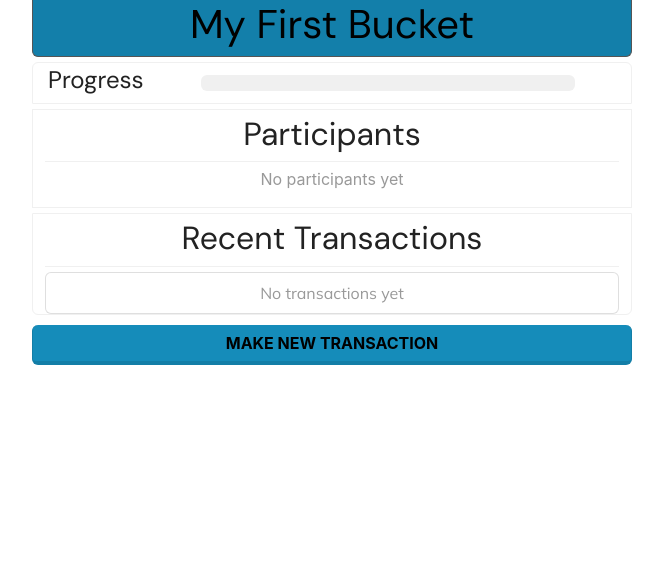
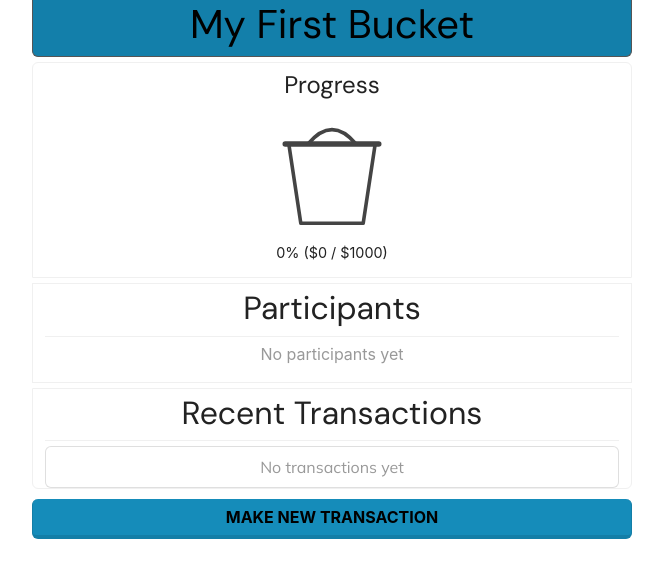
Before and after one commit to VCU-257/iteration-2-build-with-style-group-10, a React (Create React App) app: page / in a window 1280 px wide. Shown: the top 578 px of the page, without its empty margins (308-971 px from the left). Built offline with nearby package versions, Linux system fonts and the light colour scheme.

Commit message:
Updated bucket progress to be a bucket animation.

```diff
--- a/src/components/BucketProgress.js
+++ b/src/components/BucketProgress.js
@@ -1,31 +1,75 @@
 function BucketProgress({ totalContributed, bucketGoal }) {
   const pct = Math.min(100, Math.round((totalContributed / bucketGoal) * 100));
 
+  // Interior bucket coordinates within the SVG viewBox
+  const rimY = 30;
+  const bottomY = 96;
+  const interiorHeight = bottomY - rimY;
+  const waterHeight = (pct / 100) * interiorHeight;
+  const waterY = bottomY - waterHeight;
+
   return (
-    <div id="bucket-progress" className="container-fluid border border-secondary rounded-top" style={{ margin: '5px 0px 5px 0px' }}>
-      <div className="row">
-        <h4 className="col-3" style={{ margin: '3px' }}>Progress</h4>
-        <div className="col-8">
-          <div
-            id="bucket-progress-bar"
-            className="progress"
-            role="progressbar"
-            aria-label="bucket progress"
-            aria-valuenow={pct}
-            aria-valuemin="0"
-            aria-valuemax="100"
-            style={{ margin: '1em 0px 1em 0px' }}
-          >
-            <div
-              id="bucket-progress-fill"
-              className="progress-bar text-bg-primary progress-bar-striped progress-bar-animated"
-              style={{ width: pct + '%' }}
-            >
-              {pct}% (${totalContributed} / ${bucketGoal})
-            </div>
-          </div>
-        </div>
-      </div>
+    <div
+      id="bucket-progress"
+      className="container-fluid border border-secondary rounded-top text-center"
+      style={{ margin: '5px 0px 5px 0px', padding: '8px 0' }}
+    >
+      <h4>Progress</h4>
+      <svg
+        viewBox="0 0 100 110"
+        role="img"
+        aria-label={`Bucket ${pct}% full`}
+        style={{ width: '120px', height: '132px' }}
+      >
+        <defs>
+          <clipPath id="bucket-clip">
+            <polygon points="14,30 86,30 76,96 24,96" />
+          </clipPath>
+        </defs>
+
+        {/* Water fill, clipped to bucket shape */}
+        <rect
+          x="0"
+          y={waterY}
+          width="100"
+          height={waterHeight}
+          fill="var(--bs-primary)"
+          clipPath="url(#bucket-clip)"
+          style={{ transition: 'y 0.6s ease, height 0.6s ease' }}
+        />
+
+        {/* Wave at water surface */}
+        {pct > 0 && pct < 100 && (
+          <ellipse
+            cx="50"
+            cy={waterY}
+            rx="35"
+            ry="3"
+            fill="var(--bs-primary)"
+            opacity="0.5"
+            clipPath="url(#bucket-clip)"
+            style={{ transition: 'cy 0.6s ease' }}
+          />
+        )}
+
+        {/* Bucket outline */}
+        <polygon
+          points="14,30 86,30 76,96 24,96"
+          fill="none"
+          stroke="#444"
+          strokeWidth="3"
+          strokeLinejoin="round"
+        />
+
+        {/* Rim */}
+        <line x1="11" y1="30" x2="89" y2="30" stroke="#444" strokeWidth="4.5" strokeLinecap="round" />
+
+        {/* Handle */}
+        <path d="M 30 30 Q 50 6 70 30" fill="none" stroke="#444" strokeWidth="3" strokeLinecap="round" />
+      </svg>
+      <p style={{ margin: '2px 0 6px', fontSize: '0.9rem' }}>
+        {pct}% (${totalContributed} / ${bucketGoal})
+      </p>
     </div>
   );
 }
--- a/src/components/Transactions.js
+++ b/src/components/Transactions.js
@@ -1,6 +1,6 @@
 import { useState } from 'react';
 
-const PAGE_SIZE = 8;
+const PAGE_SIZE = 5;
 
 function TransactionRow({ t, bucketName }) {
   return (
```
